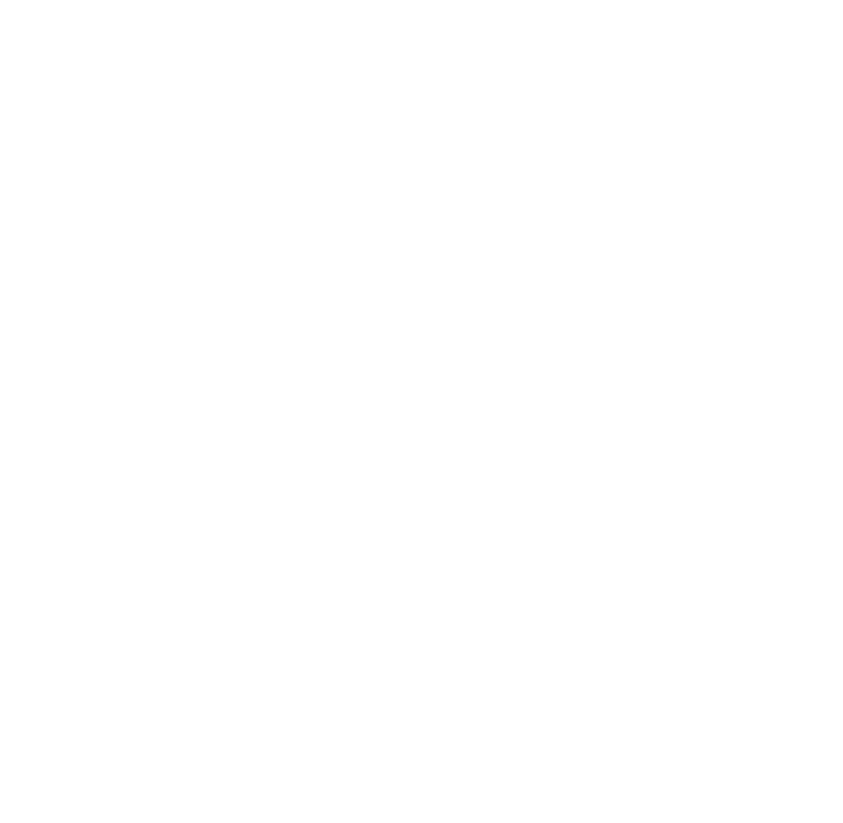
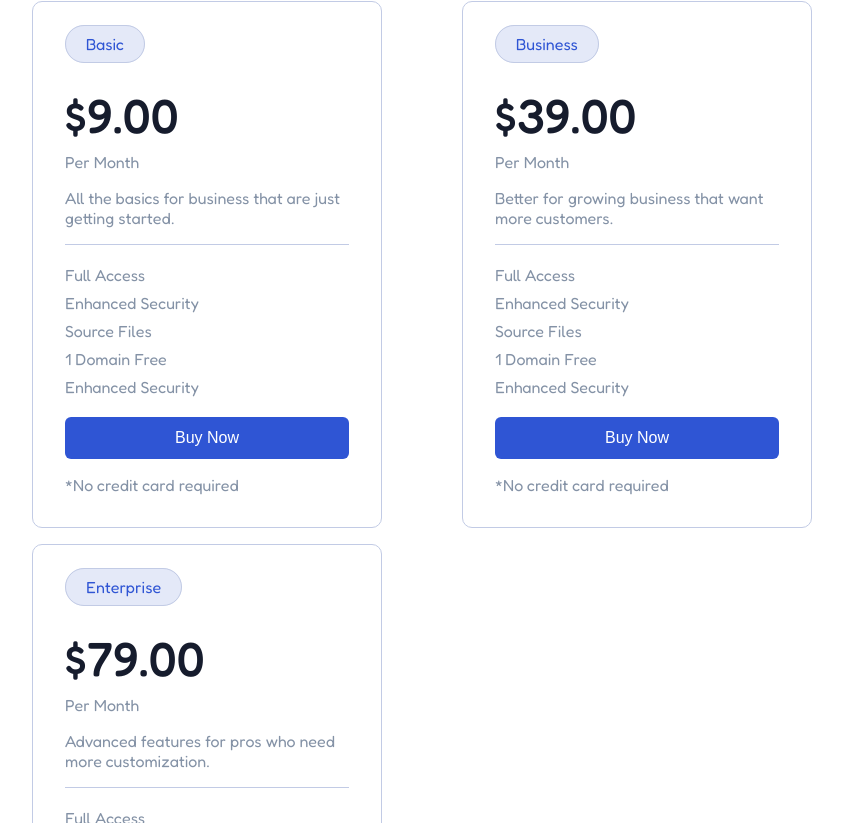
Before and after one commit to MarcoSandri/proj-html-vuejs, a Vue app: page / in a window 1280 px wide. Shown: the part 2937-3760 px from the top of the page, without its empty margins (228-1071 px from the left). Before the commit the page ends 2954 px from the top, so only its background shows below. Built offline with nearby package versions, Linux system fonts and the light colour scheme.

Commit message:
plans section

```diff
--- /dev/null
+++ b/src/components/cards/PlansCard.vue
@@ -0,0 +1,80 @@
+<template>
+  <div class="plan">
+      <div class="info">
+        <span class="tag">{{tag}}</span>
+        <h1>{{price}}</h1>
+        <p>{{frequency}}</p>
+        <p>{{description}}</p>
+      </div>
+      <div class="features">
+          <ul>
+              <li v-for="(feature,index) in features" :key="index"><font-awesome-icon icon="fa-regular fa-circle-check" class="highlight"/> {{feature}} </li>
+          </ul>
+      </div>
+      <div class="action">
+          <button class="blue-btn big-btn">Buy Now</button>
+          <div class="disclaimer">*No credit card required</div>
+      </div>
+  </div>
+</template>
+
+<script>
+export default {
+    name: "PlansCard",
+    props: {
+        tag: String,
+        price: String,
+        frequency: String,
+        description: String,
+        features: Array
+    }
+}
+</script>
+
+<style lang="scss" scoped>
+    @import '../../assets/style/colors.scss';
+    @import '../../assets/style/general.scss';
+
+    .plan {
+        margin-top: 1rem;
+        padding: 2rem;
+        border: 1px solid $lightblueborder_btn;
+        border-radius: 10px;
+        width: 350px;
+
+        .info {
+            .tag {
+                @include lightblue-tag;
+                border-radius: 100vh;
+                padding: 0.5rem 1.25rem;
+            }
+
+            h1 {
+                margin-bottom: 0.5rem;
+            }
+
+            p {
+                margin: 0.5rem 0 1rem 0;
+            }
+        }
+
+        .features {
+            padding: 1rem 0;
+            border-top: 1px solid $lightblueborder_btn;
+
+            ul {
+                line-height: 1.75rem;
+                color: $lightgray_txt;
+            }
+        }
+
+        .action {
+
+            .disclaimer {
+                color: $lightgray_txt;
+                margin-top: 1rem;
+            }
+        }
+
+    }
+</style>
--- a/src/components/partials/PlansComp.vue
+++ b/src/components/partials/PlansComp.vue
@@ -4,12 +4,64 @@
         <h2>Our rates for developer from landick team</h2>
         <p>Start working with <span class="highlight">Landrick</span> that can provide everything you need to generate awareness, drive traffic, connect.</p>
       </div>
+      <div class="plans">
+        <PlansCard v-for="(plan, index) in plans" :key="index" :tag="plan.type" :price="plan.price" :frequency="plan.frequency" :description="plan.description" :features="plan.features"/>
+      </div>
   </section>
 </template>
 
 <script>
+import PlansCard from '../cards/PlansCard.vue'
+
 export default {
-    name: 'PlansComp'
+    name: 'PlansComp',
+    components: {
+      PlansCard,
+    },
+    data() {
+      return {
+        plans: [
+          {
+            type: 'Basic',
+            price: '$9.00',
+            frequency: 'Per Month',
+            description : 'All the basics for business that are just getting started.',
+            features: [
+              'Full Access',
+              'Enhanced Security',
+              'Source Files',
+              '1 Domain Free',
+              'Enhanced Security'
+            ]
+          },
+          {
+            type: 'Business',
+            price: '$39.00',
+            frequency: 'Per Month',
+            description : 'Better for growing business that want more customers.',
+            features: [
+              'Full Access',
+              'Enhanced Security',
+              'Source Files',
+              '1 Domain Free',
+              'Enhanced Security'
+            ]
+          },{
+            type: 'Enterprise',
+            price: '$79.00',
+            frequency: 'Per Month',
+            description : 'Advanced features for pros who need more customization.',
+            features: [
+              'Full Access',
+              'Enhanced Security',
+              'Source Files',
+              '1 Domain Free',
+              'Enhanced Security'
+            ]
+          },
+        ]
+      }
+    }
 
 }
 </script>
@@ -23,4 +75,10 @@
         width:55%;
         margin: auto;
     }
+
+    .plans {
+      display: flex;
+      justify-content: space-between;
+      flex-wrap: wrap;
+    }
 </style>
```
